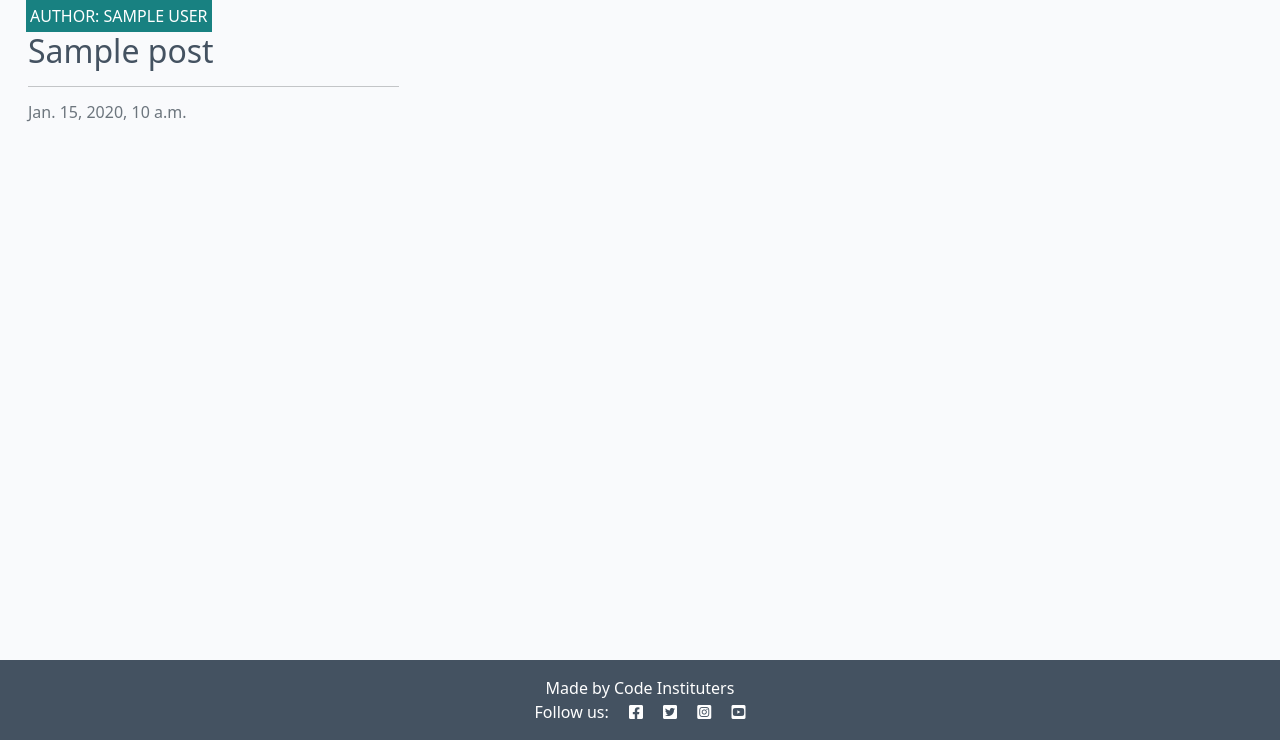
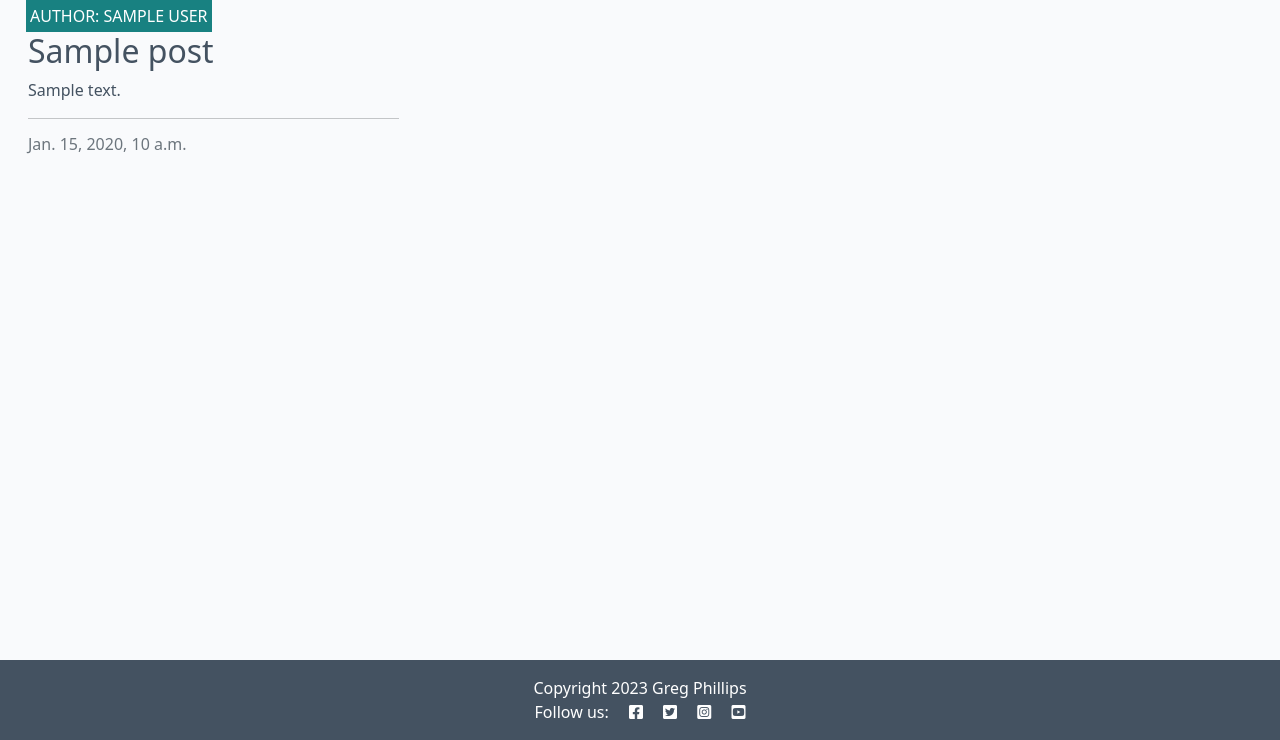
Before and after one commit to gregp1985/codestar_blog, a Django app: template blog/templates/blog/index.html in a window 1280 px wide. Shown: the part 60-800 px from the top of the page. Run offline with Django 4.2, Linux system fonts and the light colour scheme; the template is opened without the code that fills it: most values are stand-ins (such as "Sample title", 1, 10 or a date in 2020).

Commit message:
changes to index and base html

```diff
--- a/blog/templates/blog/index.html
+++ b/blog/templates/blog/index.html
@@ -20,6 +20,7 @@
                             </div>
                             <a href="#" class="post-link">
                                 <h2 class="card-title">{{ post.title }}</h2>
+                                <p class="card-text">{{ post.excerpt }}</p>
                             </a>
 
                             <hr />
@@ -50,3 +51,6 @@
 
 <!-- index.html content ends here -->
 {% endblock %}
+{% block copyright %}
+Copyright 2023 Greg Phillips
+{% endblock %}
--- a/templates/base.html
+++ b/templates/base.html
@@ -41,7 +41,7 @@
                 <ul class="navbar-nav me-auto mb-2 mb-lg-0">
                     <li class="nav-item">
                         <a class="nav-link {% if request.path == home_url %}active{% endif %}" aria-current="page"
-                            href="#">Home</a>
+                            href="{% url 'home' %}">Home</a>
                     </li>
 
                 </ul>
@@ -62,7 +62,7 @@
 
     <!-- Footer -->
     <footer class="footer mt-auto py-3 dark-bg">
-        <p class="m-0 text-center text-white">Made by Code Instituters</p>
+        <p class="m-0 text-center text-white">{% block copyright %}Made by Code Instituters{% endblock copyright %}</p>
         <p class="m-0 text-center text-white">Follow us: <i class="fab fa-facebook-square ms-3"></i>
             <i class="fab fa-twitter-square ms-3"></i>
             <i class="fab fa-instagram-square ms-3"></i>
```
